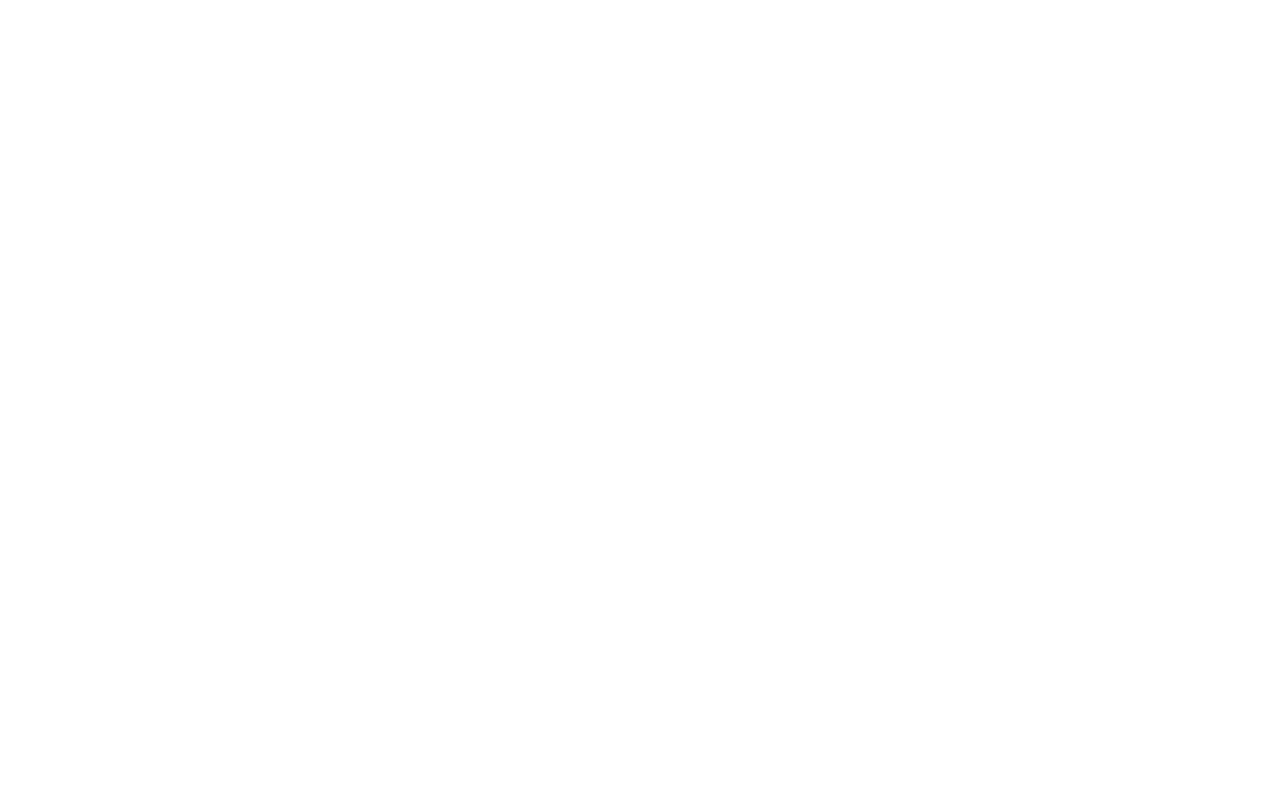
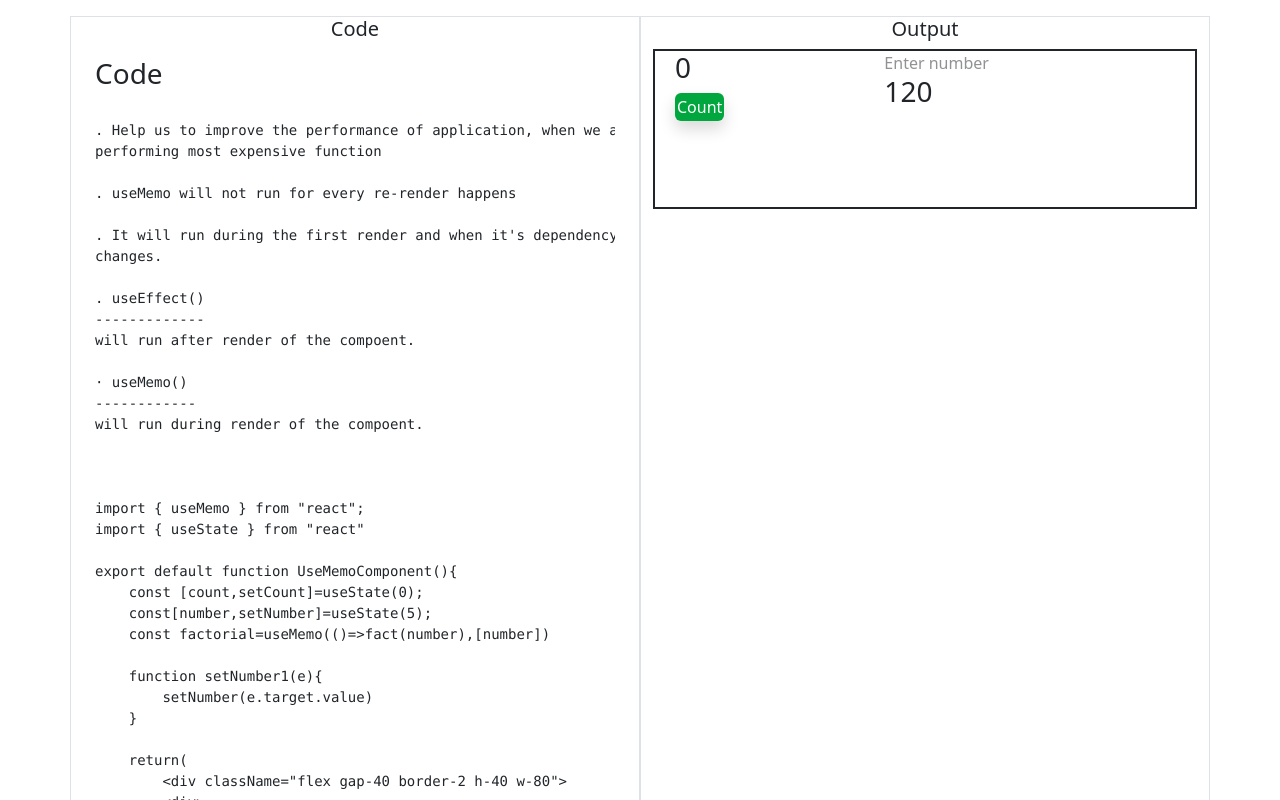
Before and after one commit to BalakrishnaSripathi/React_Project, a React (Vite) app: page /UseMemo in a window 1280 px wide. Before the commit this address had no page. Shown: the top 800 px of the page. Built offline with nearby package versions, Linux system fonts and the light colour scheme.

Commit message:
use Memo Hook

```diff
--- a/src/App.jsx
+++ b/src/App.jsx
@@ -43,6 +43,8 @@
 import MaterialUiComponent from './components/materialUi/MaterialUiComponent'
 import ReduxStoreCode from './components/reduxStore/ReduxStoreCode'
 import ReduxApp from './components/reduxStore/ReduxApp'
+import UseMemoCode from './components/useMemo/UseMemoCode'
+import UseMemoComponent from './components/useMemo/UseMemoComponent'
 
 function App() {
   const [count, setCount] = useState(0)
@@ -298,6 +300,19 @@
             </div> }/>
 
 
+            <Route path='/UseMemo' element={
+            <div className="row">
+                <div className="col-md-6 border">
+                    <h5 className="text-center">Code</h5>
+                    <UseMemoCode/>
+                </div>
+                <div className="col-md-6 border">
+                    <h5 className="text-center">Output</h5>
+                    <UseMemoComponent/>
+                </div>
+            </div> }/>
+
+
 
 
           </Routes>
--- a/src/components/Index.jsx
+++ b/src/components/Index.jsx
@@ -28,7 +28,7 @@
       variant="filled"
       severity="success"
     >
-      Today I learned Redux
+      Today I learned useMemo Hook
     </Alert>
 
     <ArrowDownwardSharpIcon
@@ -100,8 +100,11 @@
                         <li className="list-group-item ">
                             <Link className="text-decoration-none" to="/MaterialUi">Material UI</Link>
                         </li>
-                        <li className="list-group-item "><FiberNewIcon className="text-green-600"/>
-                            <Link className=" animate-pulse text-green-600 font-semibold " to="/Redux">Redux</Link>
+                        <li className="list-group-item ">
+                            <Link className=" text-decoration-none " to="/Redux">Redux</Link>
+                        </li>
+                         <li className="list-group-item "><FiberNewIcon className="text-green-600"/>
+                            <Link className=" animate-pulse text-green-600 font-semibold " to="/UseMemo">useMemo</Link>
                         </li>
                         <li className="list-group-item ">
                             <Link className="text-decoration-none" to="/Axios">Axios</Link>
--- /dev/null
+++ b/src/components/useMemo/UseMemoCode.jsx
@@ -0,0 +1,65 @@
+export default function UseMemoCode() {
+    const code = `
+. Help us to improve the performance of application, when we are
+performing most expensive function
+
+. useMemo will not run for every re-render happens
+
+. It will run during the first render and when it's dependency values
+changes.
+
+. useEffect()
+-------------
+will run after render of the compoent.
+
+· useMemo()
+------------
+will run during render of the compoent.
+
+
+
+import { useMemo } from "react";
+import { useState } from "react"
+
+export default function UseMemoComponent(){
+    const [count,setCount]=useState(0);
+    const[number,setNumber]=useState(5);
+    const factorial=useMemo(()=>fact(number),[number])
+
+    function setNumber1(e){
+        setNumber(e.target.value)
+    }
+
+    return(
+        <div className="flex gap-40 border-2 h-40 w-80">
+        <div>
+            <h3>{count}</h3>
+            <button className="bg-green-600  text-white hover:bg-green-700 shadow active:scale-95 p-[2px] transition transform duration-150 rounded-2" onClick={()=>setCount(count+1)}>Count</button>
+        </div>
+        <div>
+            <input onChange={setNumber1} type="number" placeholder="Enter number"/>
+            <h3>{factorial}</h3>
+            </div>
+
+        </div>
+    )
+
+    function fact(n){
+        let ans=1;
+        for(var i=n;i>=1;i--){
+                ans=ans*i;
+        }
+        return ans
+    }
+}
+`;
+
+    return (
+        <div className="container mt-3">
+            <h3> Code</h3>
+            <pre>
+                <code>{code}</code>
+            </pre>
+        </div>
+    );
+}
--- /dev/null
+++ b/src/components/useMemo/UseMemoComponent.jsx
@@ -0,0 +1,34 @@
+import { useMemo } from "react";
+import { useState } from "react"
+
+export default function UseMemoComponent(){
+    const [count,setCount]=useState(0);
+    const[number,setNumber]=useState(5);
+    const factorial=useMemo(()=>fact(number),[number])
+
+    function setNumber1(e){
+        setNumber(e.target.value)
+    }
+
+    return(
+        <div className="flex gap-40 border-2 h-40 ">
+        <div className="ml-5">
+            <h3>{count}</h3>
+            <button className="bg-green-600  text-white hover:bg-green-700 shadow active:scale-95 p-[2px] transition transform duration-150 rounded-2" onClick={()=>setCount(count+1)}>Count</button>
+        </div>
+        <div>
+            <input onChange={setNumber1} type="number" placeholder="Enter number"/>
+            <h3>{factorial}</h3>
+            </div>
+
+        </div>
+    )
+
+    function fact(n){
+        let ans=1;
+        for(var i=n;i>=1;i--){
+                ans=ans*i;
+        }
+        return ans
+    }
+}
--- a/src/main.jsx
+++ b/src/main.jsx
@@ -10,8 +10,8 @@
 import AllMUIConcepts from './components/materialUi/MaterialUiComponent.jsx';
 import Store from './components/reduxStore/Store.js';
 import { Provider } from 'react-redux';
-
 import ReduxApp from './components/reduxStore/ReduxApp.jsx';
+import UseMemoComponent from './components/useMemo/UseMemoComponent.jsx';
 
 
 
```
